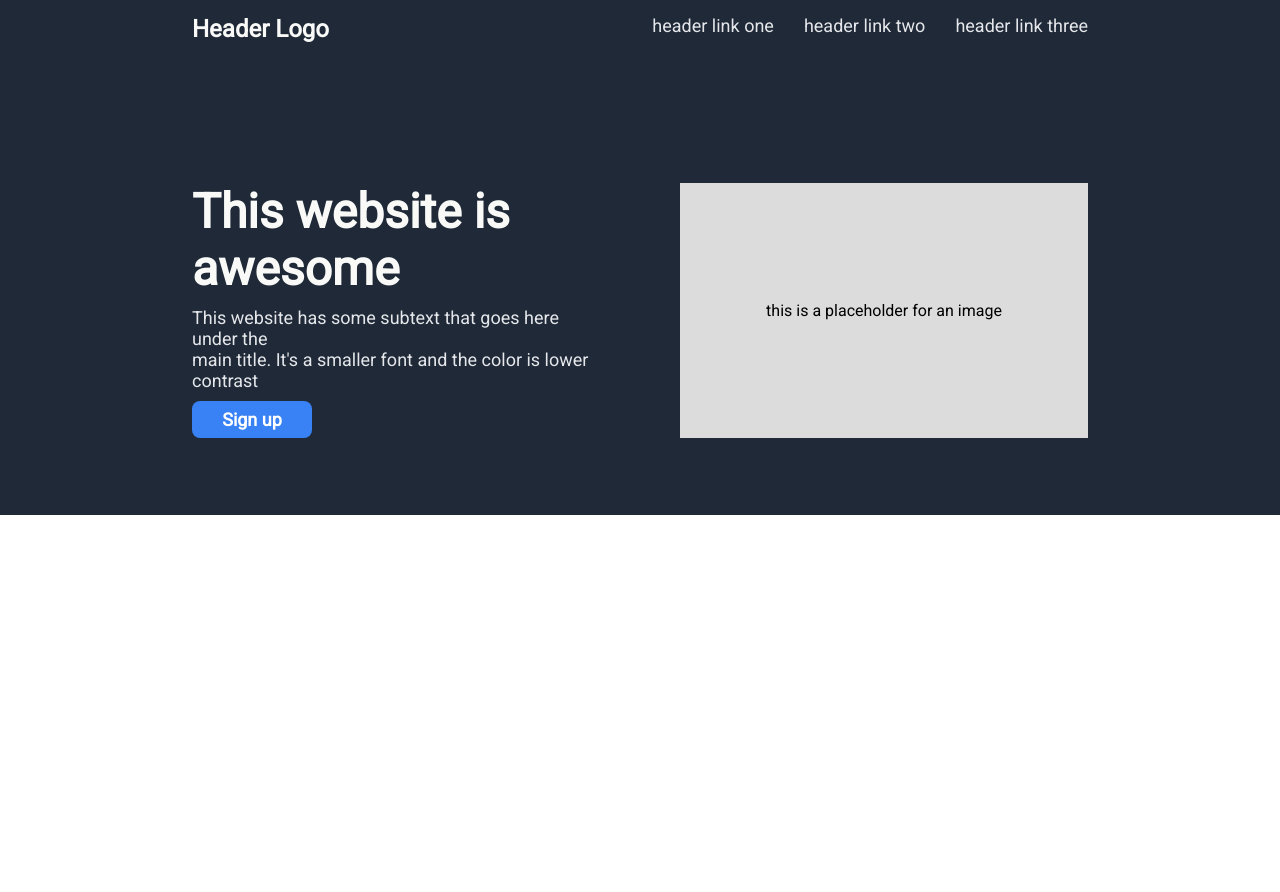
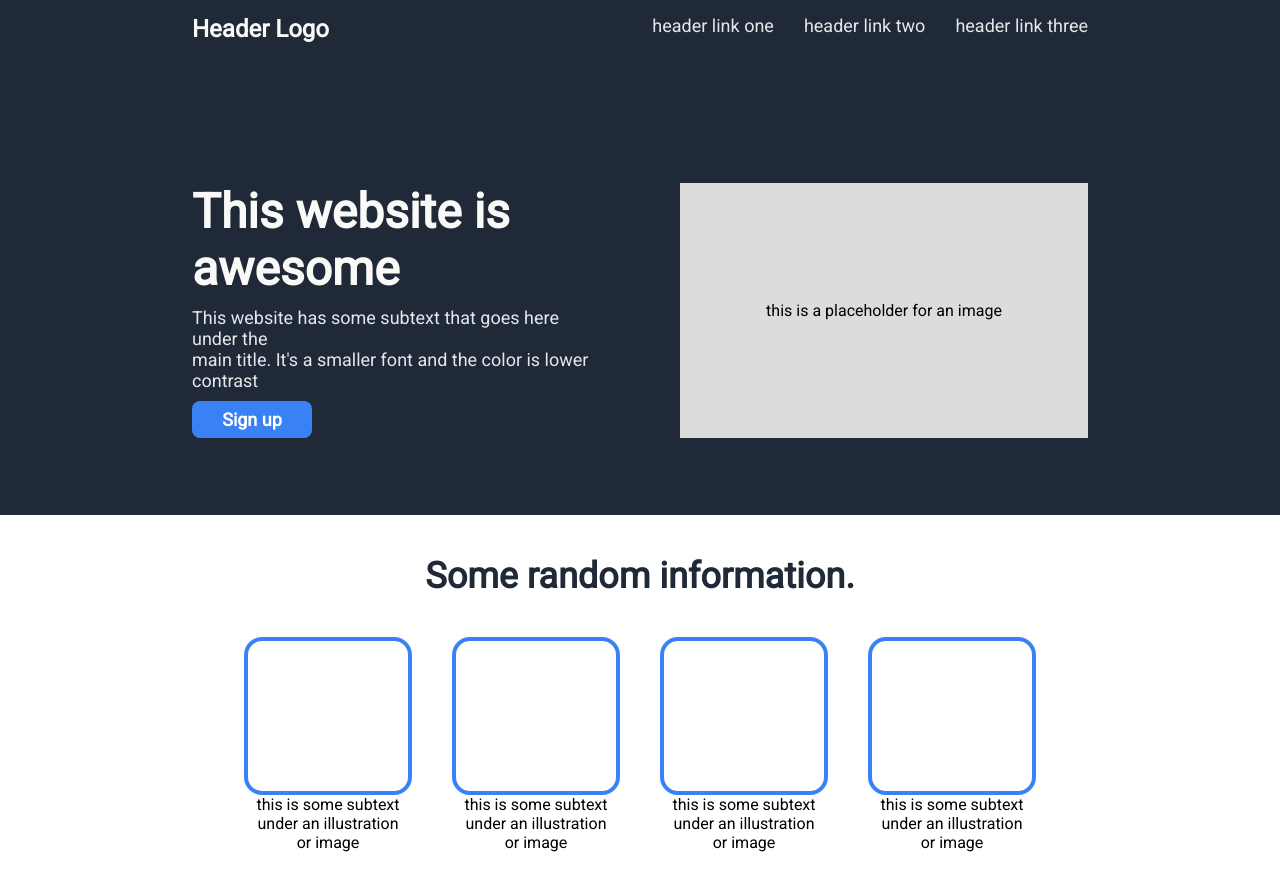
Before and after one commit to nagamadhun7/landingPage-odin, a plain HTML site: page index.html in a window 1280 px wide. Before the commit the page ends 800 px from the top, so only its background shows below. Drawn offline with Linux system fonts and the light colour scheme.

Commit message:
Add information section with styles

```diff
--- a/index.html
+++ b/index.html
@@ -32,6 +32,32 @@
                 </div>
             </div>
     </div>
+
+    <div class="information-section">
+        <div class="section-title">Some random information.</div>
+        <div class="images">
+            <div class="image">
+                <div></div>
+                <p>this is some subtext <br> under an illustration <br>
+                    or image</p>
+            </div>
+            <div class="image">
+                <div></div>
+                <p>this is some subtext <br> under an illustration <br>
+                    or image</p>
+            </div>
+            <div class="image">
+                <div></div>
+                <p>this is some subtext <br> under an illustration <br>
+                    or image</p>
+            </div>
+            <div class="image">
+                <div></div>
+                <p>this is some subtext <br> under an illustration <br>
+                    or image</p>
+            </div>
+        </div>
+    </div>
 </body>
 
 </html>
--- a/styles.css
+++ b/styles.css
@@ -86,3 +86,37 @@
     justify-content: center;
     height: 100%;
 }
+
+
+
+.information-section{
+    display: flex;
+    flex-direction: column;
+
+}
+
+.section-title{
+    font-size: 36px;
+    color: #1F2937;
+    font-weight: bolder;
+    text-align: center;
+    margin: 40px;
+}
+
+.images{
+    display: flex;
+    justify-content: center;
+    gap: 2.5rem;
+    margin-bottom: 40px;
+}
+
+.image div{
+    height: 150px;
+    width: 160px;
+    border: 4px solid #3882F6;
+    border-radius: 18px;
+}
+
+.image p{
+    text-align: center;
+}
```
